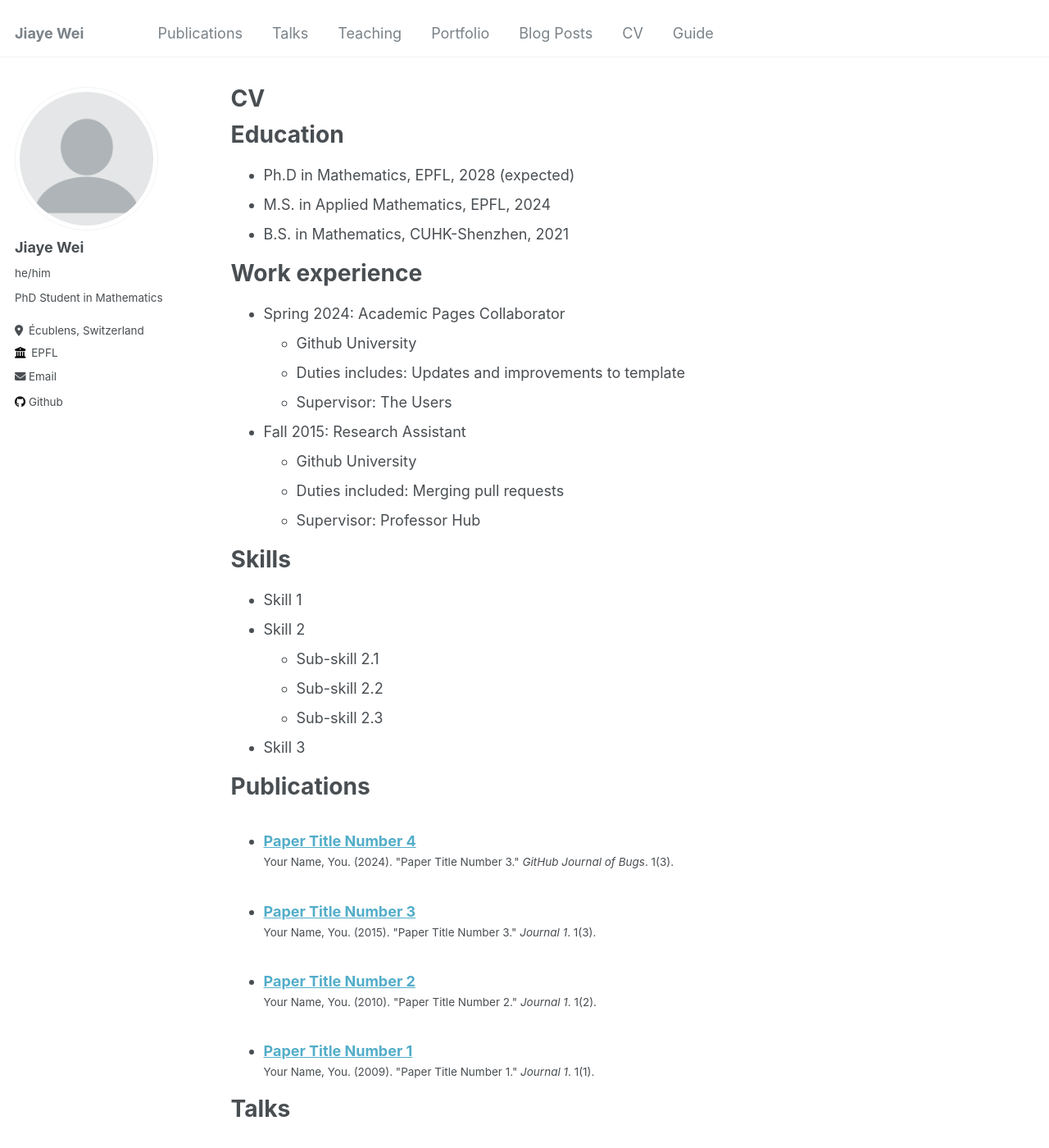
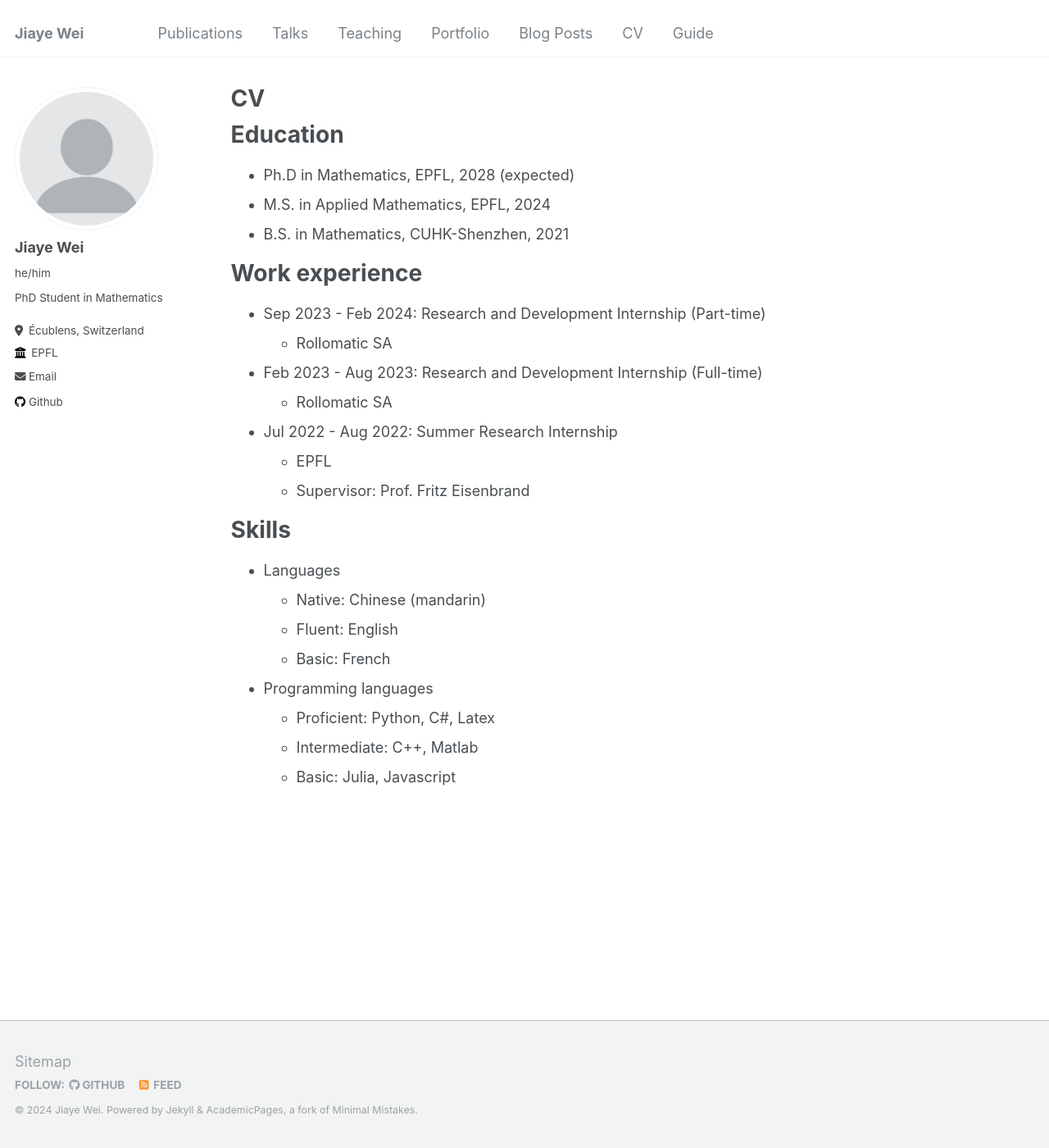
Before and after one commit to jiaye-W/jiaye-W.github.io, a Jekyll site: the page built from _pages/cv.md, in a window 1280 px wide and 1400 px high. Shown: the whole window at 82% size. Built offline with Jekyll 4.4.1, drawn with Linux system fonts in a browser that asks for light colours; some of the changed text lies outside the part shown.

Commit message:
Few changes on CV

```diff
--- a/_pages/cv.md
+++ b/_pages/cv.md
@@ -17,26 +17,29 @@ Education
 
 Work experience
 ======
-* Spring 2024: Academic Pages Collaborator
-  * Github University
-  * Duties includes: Updates and improvements to template
-  * Supervisor: The Users
+* Sep 2023 - Feb 2024: Research and Development Internship (Part-time)
+  * Rollomatic SA
 
-* Fall 2015: Research Assistant
-  * Github University
-  * Duties included: Merging pull requests
-  * Supervisor: Professor Hub
+* Feb 2023 - Aug 2023: Research and Development Internship (Full-time)
+  * Rollomatic SA
+
+* Jul 2022 - Aug 2022: Summer Research Internship
+  * EPFL
+  * Supervisor: Prof. Fritz Eisenbrand
+
 
 Skills
 ======
-* Skill 1
-* Skill 2
-  * Sub-skill 2.1
-  * Sub-skill 2.2
-  * Sub-skill 2.3
-* Skill 3
+* Languages
+  * Native: Chinese (mandarin)
+  * Fluent: English
+  * Basic: French
+* Programming languages
+  * Proficient: Python, C#, Latex
+  * Intermediate: C++, Matlab
+  * Basic: Julia, Javascript
 
-Publications
+<!-- Publications
 ======
   <ul>{% for post in site.publications reversed %}
     {% include archive-single-cv.html %}
@@ -46,14 +49,14 @@ Talks
 ======
   <ul>{% for post in site.talks reversed %}
     {% include archive-single-talk-cv.html  %}
-  {% endfor %}</ul>
+  {% endfor %}</ul> -->
 
-Teaching
+<!-- Teaching
 ======
   <ul>{% for post in site.teaching reversed %}
     {% include archive-single-cv.html %}
-  {% endfor %}</ul>
+  {% endfor %}</ul> -->
 
-Service and leadership
+<!-- Service and leadership
 ======
-* Currently signed in to 43 different slack teams
+* Currently signed in to 43 different slack teams -->
```
